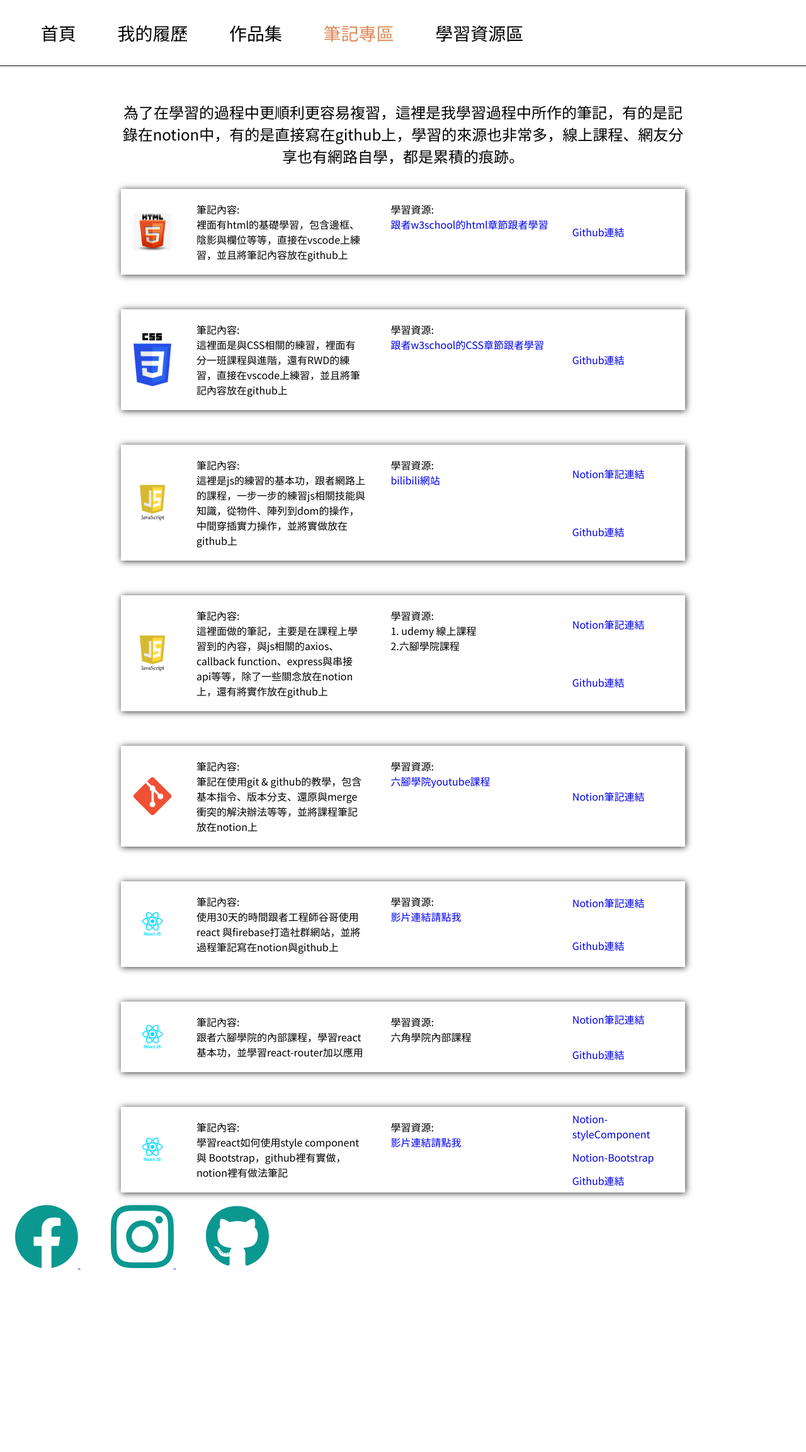
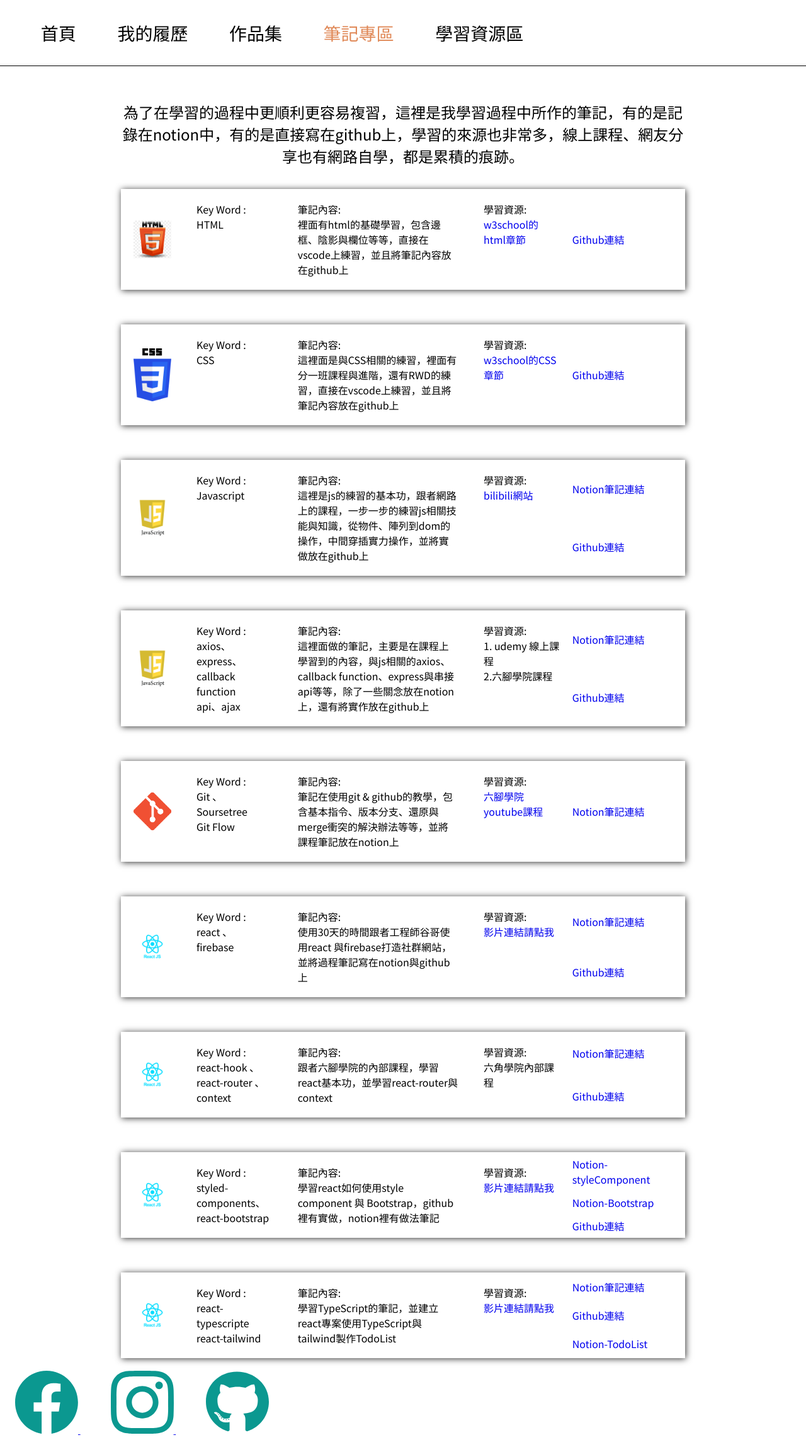
Before and after one commit to jioujiou9308/REASUME, a plain HTML site: page note.html in a window 1280 px wide. Shown: the whole page at 63% size. Before the commit the page ends 2042 px from the top, so only its background shows below. Drawn offline with Linux system fonts and the light colour scheme; a web font is replaced by a local one.

Commit message:
react-typescript

```diff
--- a/note.html
+++ b/note.html
@@ -31,10 +31,14 @@
 			<!-- html -->
 			<div class="card">
 				<img src="Picture/html.png" alt="" />
+				<div class="keyWord">
+					Key Word : <br />
+					HTML
+				</div>
 				<div class="note">筆記內容: <br />裡面有html的基礎學習，包含邊框、陰影與欄位等等，直接在vscode上練習，並且將筆記內容放在github上</div>
 				<div class="from">
 					學習資源: <br />
-					<a href="https://www.w3schools.com/html/default.asp">跟者w3school的html章節跟者學習</a>
+					<a href="https://www.w3schools.com/html/default.asp">w3school的html章節</a>
 				</div>
 				<div class="link">
 					<!-- <a href="">Notion筆記連結</a> -->
@@ -44,10 +48,14 @@
 			<!-- css -->
 			<div class="card">
 				<img src="Picture/css.png" alt="" />
+				<div class="keyWord">
+					Key Word : <br />
+					CSS
+				</div>
 				<div class="note">筆記內容: <br />這裡面是與CSS相關的練習，裡面有分一班課程與進階，還有RWD的練習，直接在vscode上練習，並且將筆記內容放在github上</div>
 				<div class="from">
 					學習資源: <br />
-					<a href="https://www.w3schools.com/css/default.asp">跟者w3school的CSS章節跟者學習</a>
+					<a href="https://www.w3schools.com/css/default.asp">w3school的CSS章節</a>
 				</div>
 				<div class="link">
 					<a target="_blank" href="https://github.com/jioujiou9308/HTML_CSS/tree/main/css">Github連結</a>
@@ -56,6 +64,10 @@
 			<!-- js筆記 1  -->
 			<div class="card">
 				<img src="Picture/javascript.png" alt="" />
+				<div class="keyWord">
+					Key Word : <br />
+					Javascript
+				</div>
 				<div class="note">筆記內容: <br />這裡是js的練習的基本功，跟者網路上的課程，一步一步的練習js相關技能與知識，從物件、陣列到dom的操作，中間穿插實力操作，並將實做放在github上</div>
 				<div class="from">
 					學習資源: <br />
@@ -69,6 +81,12 @@
 			<!-- js筆記 2-->
 			<div class="card">
 				<img src="Picture/javascript.png" alt="" />
+				<div class="keyWord">
+					Key Word : <br />
+					axios、express、<br />
+					callback function <br />
+					api、ajax
+				</div>
 				<div class="note">
 					筆記內容: <br />這裡面做的筆記，主要是在課程上學習到的內容，與js相關的axios、callback function、express與串接api等等，除了一些關念放在notion上，還有將實作放在github上
 				</div>
@@ -84,6 +102,11 @@
 			<!-- github使用 -->
 			<div class="card">
 				<img src="Picture/git.png" alt="" />
+				<div class="keyWord">
+					Key Word : <br />
+					Git 、Soursetree<br />
+					Git Flow
+				</div>
 				<div class="note">筆記內容: <br />筆記在使用git & github的教學，包含基本指令、版本分支、還原與merge衝突的解決辦法等等，並將課程筆記放在notion上</div>
 				<div class="from">
 					學習資源: <br /><a
@@ -99,6 +122,11 @@
 			<!-- react + firebase -->
 			<div class="card">
 				<img src="Picture/react.png" alt="" />
+				<div class="keyWord">
+					Key Word : <br />
+					react 、<br />
+					firebase
+				</div>
 				<div class="note">筆記內容: <br />使用30天的時間跟者工程師谷哥使用react 與firebase打造社群網站，並將過程筆記寫在notion與github上</div>
 				<div class="from">
 					學習資源: <br />
@@ -112,7 +140,12 @@
 			<!-- react 六腳學院 -->
 			<div class="card">
 				<img src="Picture/react.png" alt="" />
-				<div class="note">筆記內容: <br />跟者六腳學院的內部課程，學習react基本功，並學習react-router加以應用</div>
+				<div class="keyWord">
+					Key Word : <br />
+					react-hook 、<br />
+					react-router 、 context
+				</div>
+				<div class="note">筆記內容: <br />跟者六腳學院的內部課程，學習react基本功，並學習react-router與context</div>
 				<div class="from">
 					學習資源: <br />
 					六角學院內部課程
@@ -122,9 +155,14 @@
 					<a target="_blank" href="https://jioujiou.notion.site/React-f944ea36edc947c3bbeb6d96372b91d5">Github連結</a>
 				</div>
 			</div>
-			<!-- react 六腳學院 -->
+			<!-- react style-compontent-->
 			<div class="card">
 				<img src="Picture/react.png" alt="" />
+				<div class="keyWord">
+					Key Word : <br />
+					styled-components、 <br />
+					react-bootstrap
+				</div>
 				<div class="note">筆記內容: <br />學習react如何使用style component 與 Bootstrap，github裡有實做，notion裡有做法筆記</div>
 				<div class="from">
 					學習資源: <br />
@@ -134,6 +172,25 @@
 					<a target="_blank" href="https://jioujiou.notion.site/react-style-component-8573c24374a74243b3fa22f5e0794e11">Notion-styleComponent</a>
 					<a target="_blank" href="https://jioujiou.notion.site/React-Bootstrap-1c16f94a6bf7488980dce8c939b6bd4a">Notion-Bootstrap</a>
 					<a target="_blank" href="https://github.com/jioujiou9308/React_bootstrap_stylecomponent">Github連結</a>
+				</div>
+			</div>
+			<!-- react style-compontent-->
+			<div class="card">
+				<img src="Picture/react.png" alt="" />
+				<div class="keyWord">
+					Key Word : <br />
+					react-typescripte <br />
+					react-tailwind
+				</div>
+				<div class="note">筆記內容: <br />學習TypeScript的筆記，並建立react專案使用TypeScript與tailwind製作TodoList</div>
+				<div class="from">
+					學習資源: <br />
+					<a href="https://www.youtube.com/watch?v=GinkGJZBHIY&t=8207s&ab_channel=%E5%B8%83%E9%AD%AF%E6%96%AF%E5%89%8D%E7%AB%AF">影片連結請點我</a>
+				</div>
+				<div class="link">
+					<a target="_blank" href="https://jioujiou.notion.site/TypeScript-03ae928009cf46b08c02d5519b266529">Notion筆記連結</a>
+					<a target="_blank" href="https://github.com/jioujiou9308/tsNote">Github連結</a>
+					<a target="_blank" href="https://jioujiou.notion.site/react-tailwind-typescript-todolist-483092c9a9504e7881c8a8cb7e353066">Notion-TodoList</a>
 				</div>
 			</div>
 		</main>
--- a/styles/_note.scss
+++ b/styles/_note.scss
@@ -22,13 +22,18 @@
             object-fit: contain;
             padding: 20px;
         }
+        .keyWord{
+            width:15% ;
+            flex: 1 1 auto;
+            padding: 20px;
+        }
         .note{
             width: 30%;
             flex: 1 1 auto;
             padding: 20px;
         }
         .from{
-            width: 30%;
+            width: 15%;
             flex: 1 1 auto;
             padding: 20px;
         }
```
Also changed, not shown: project.html (+29 -1 lines), Picture/reactTodolist.png (added), styles/all.css, 1 other file.
